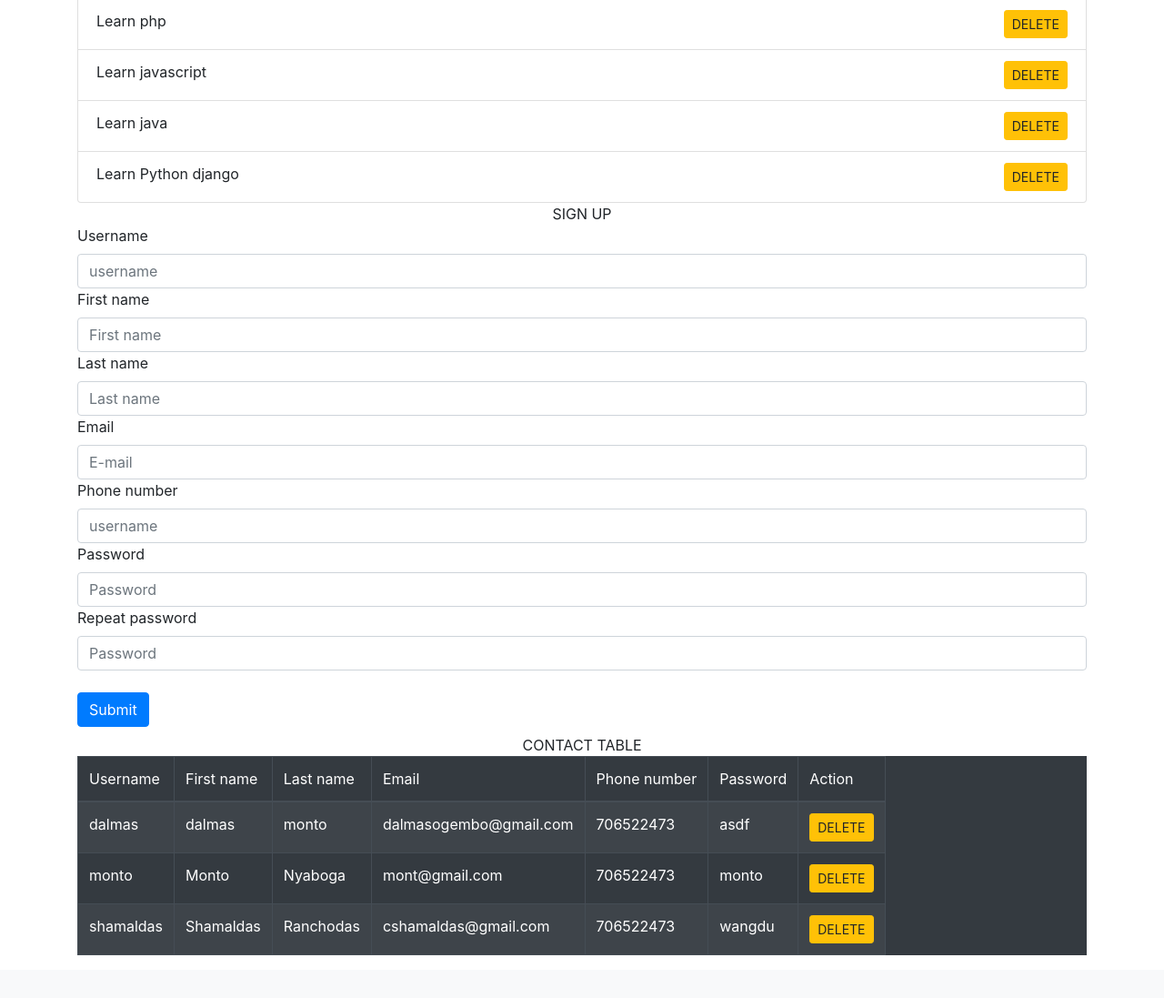
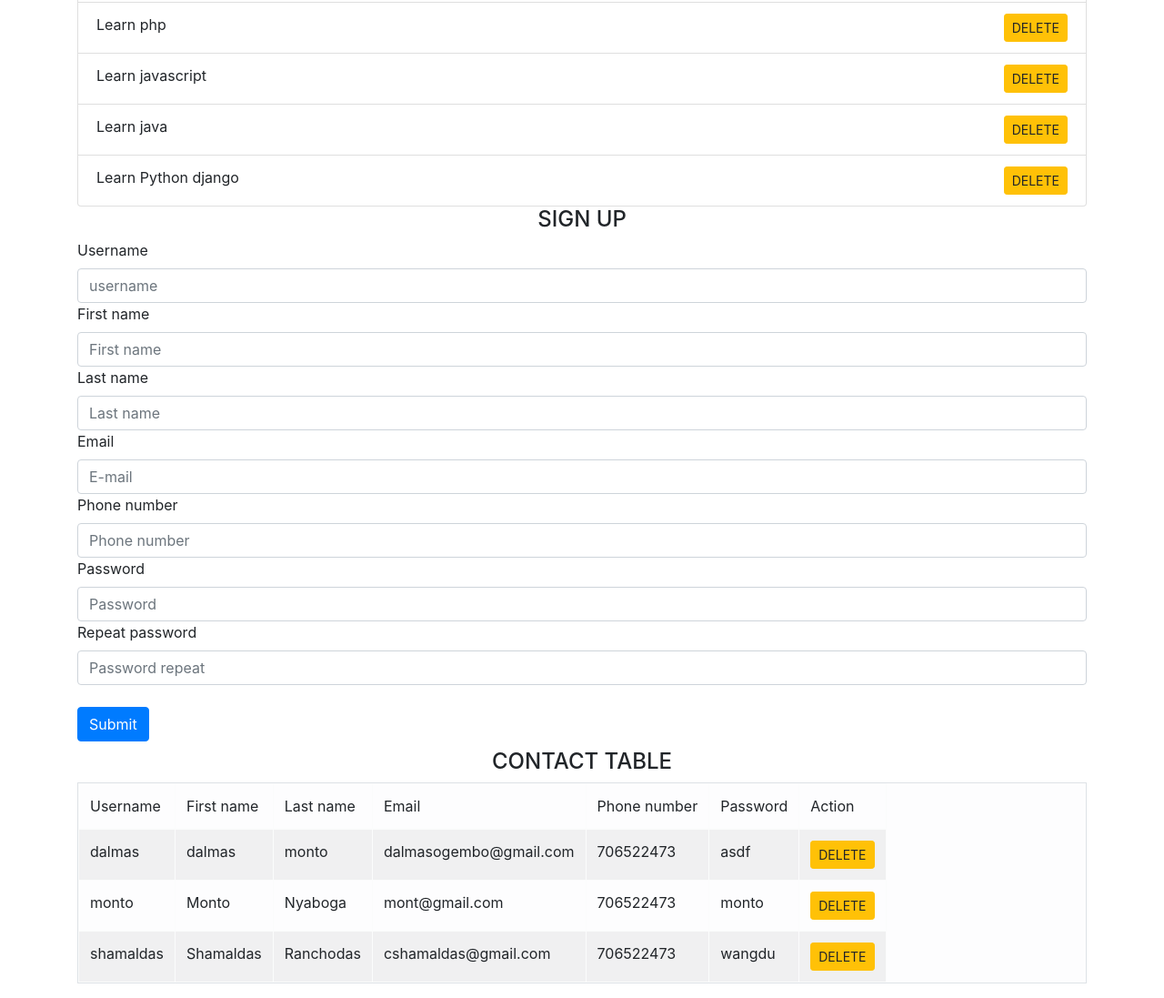
Before and after one commit to dalmasonto/discuzz, a Django app: page / in a window 1280 px wide. Shown: the part 1680-2777 px from the top of the page at 91% size. Before the commit the page ends 2730 px from the top, so only its background shows below. Run offline with Django 3.2, Linux system fonts and the light colour scheme; data comes from the database, SQL or seed files in the repository; some libraries are stand-ins or nearby versions.

Commit message:
Table check

```diff
--- a/templates/base.html
+++ b/templates/base.html
@@ -105,7 +105,7 @@
     <div class="row">
 
         <div class="col-md-12 col-sm-12">
-            <h2>Add To-do Item</h2>
+            <h4 class="text-center">Add To-do Item</h4>
             <div class="col mt-4">
                 <form action="add_todo/" class="form-inline" method="post">
                     {% csrf_token %}
@@ -115,7 +115,7 @@
              </div>
         </div>
 
-        <div class="col-md-12 col-sm-12 text-center">TODOS</div>
+        <div class="col-md-12 col-sm-12 text-center"><h4>TODOS</h4></div>
         <div class="col-md-12 col-sm-12">
             <ul class="list-group">
                 {% for todo_item in todo_items %}
@@ -136,7 +136,7 @@
 
     <div class="row">
 
-        <div class="col-md-12 col-sm-12 text-center">SIGN UP</div>
+        <div class="col-md-12 col-sm-12 text-center"><h4>SIGN UP</h4></div>
         <div class="col-md-12 col-sm-12">
             <form class="form" action="form_sign_up/" method="post">
                 {% csrf_token %}
@@ -149,11 +149,11 @@
                 <label for="email">Email</label>
                 <input type="email" id="email" class="form-control" name="email" placeholder="E-mail">
                 <label for="phone_no">Phone number</label>
-                <input type="tel" id="phone_no" class="form-control" name="phone_number" placeholder="username">
+                <input type="tel" id="phone_no" class="form-control" name="phone_number" placeholder="Phone number">
                 <label for="password">Password</label>
                 <input type="password" id="password" class="form-control" name="pwd" placeholder="Password">
                 <label for="password-repeat">Repeat password</label>
-                <input type="password" id="password-repeat" class="form-control" name="pwd-repeat" placeholder="Password">
+                <input type="password" id="password-repeat" class="form-control" name="pwd-repeat" placeholder="Password repeat">
                 <input type="submit" class="btn btn-primary mt-4 mb-2">
             </form>
         </div>
@@ -161,10 +161,10 @@
     </div>
 
     <div class="row">
-        <div class="col-md-12 col-sm-12 text-center">CONTACT TABLE</div>
+        <div class="col-md-12 col-sm-12 text-center"><h4>CONTACT TABLE</h4></div>
         <div class="col-md-12 col-sm-12">
-            <table class="table table-responsive table-striped table-bordered table-dark">
-                <thead class="">
+            <table class="table table-responsive table-striped table-light table-bordered ">
+                <thead class="thead-dark">
                     <tr>
                         <td>Username</td>
                         <td>First name</td>
```
